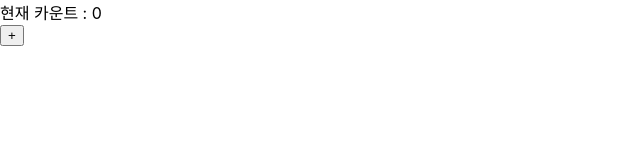
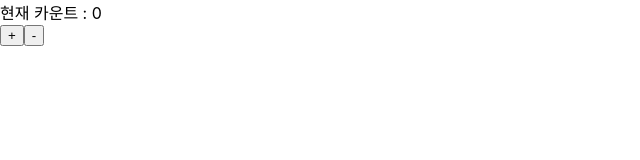
Before and after one commit to rammakasty/redux-counter-bagic, a React (Create React App) app: page / in a window 1280 px wide. Shown: the top 160 px of the page, without its empty margins (0-640 px from the left). Built offline with nearby package versions, Linux system fonts and the light colour scheme.

Commit message:
count -버튼 추가완료

```diff
--- a/src/App.jsx
+++ b/src/App.jsx
@@ -25,6 +25,15 @@ function App() {
             >
                 +
             </button>
+            <button
+                onClick={() => {
+                    dispatch({
+                        type: 'MINUS_ONE',
+                    });
+                }}
+            >
+                -
+            </button>
         </>
     );
 }
--- a/src/redux/config/configStore.js
+++ b/src/redux/config/configStore.js
@@ -2,11 +2,11 @@
 import { createStore } from 'redux';
 import { combineReducers } from 'redux';
 import counter from '../modules/counter';
-import users  from '../modules/users';
+import users from '../modules/users';
 
 const rootRrducer = combineReducers({
     counter,
-    users: users,
+    users,
 });
 const store = createStore(rootRrducer);
 
--- a/src/redux/modules/counter.js
+++ b/src/redux/modules/counter.js
@@ -8,6 +8,10 @@ const counter = (state = initialState, action) => {
             return {
                 number: state.number + 1,
             };
+        case 'MINUS_ONE':
+            return {
+                number: state.number - 1,
+            };
         default:
             return state;
     }
```
